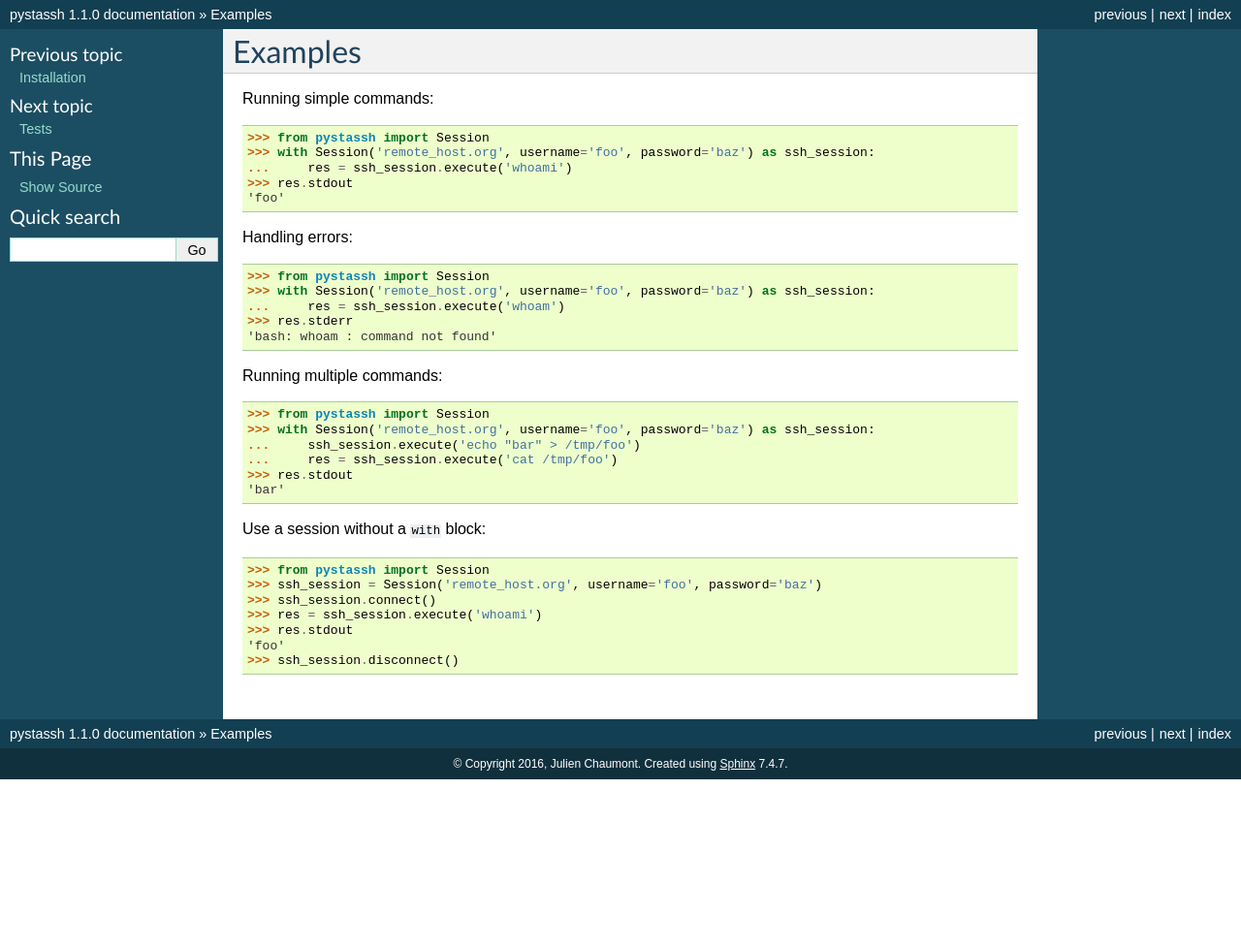
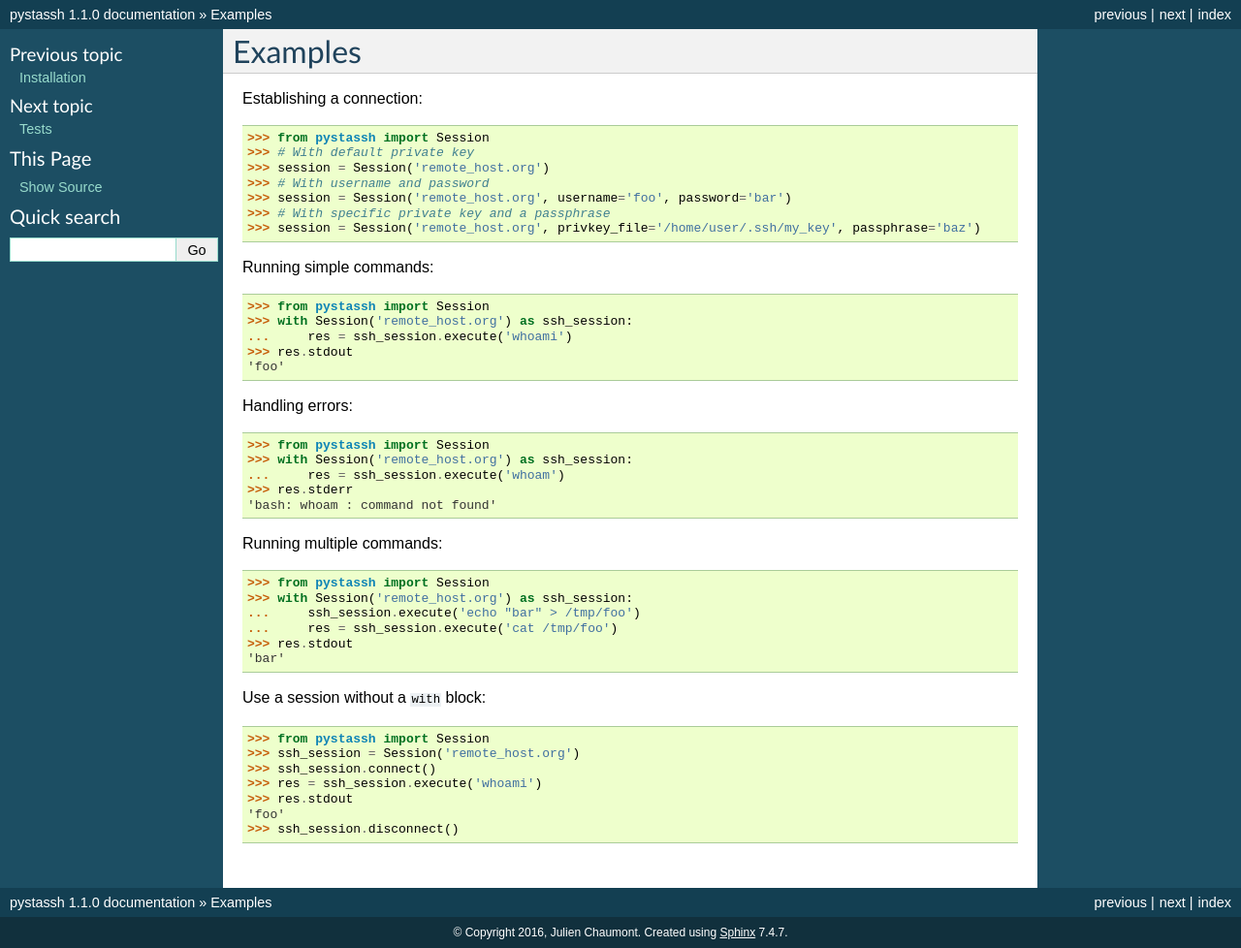
Before and after one commit to julienc91/pystassh, a Sphinx documentation site: the page built from docs/examples.rst, in a window 1280 px wide. Shown: the whole page at 97% size. Built offline with Sphinx 7.4.7, drawn with Linux system fonts in a browser that asks for light colours; before the commit the page ends 900 px from its top, so only the background shows below that.

Commit message:
update documentation with privkey_file parameter

```diff
--- a/docs/examples.rst
+++ b/docs/examples.rst
@@ -1,13 +1,27 @@
 ========
 Examples
 ========
+
+
+Establishing a connection:
+
+.. code-block :: python
+
+    >>> from pystassh import Session
+    >>> # With default private key
+    >>> session = Session('remote_host.org')
+    >>> # With username and password
+    >>> session = Session('remote_host.org', username='foo', password='bar')
+    >>> # With specific private key and a passphrase
+    >>> session = Session('remote_host.org', privkey_file='/home/user/.ssh/my_key', passphrase='baz')
+
 
 Running simple commands:
 
 .. code-block :: python
 
     >>> from pystassh import Session
-    >>> with Session('remote_host.org', username='foo', password='baz') as ssh_session:
+    >>> with Session('remote_host.org') as ssh_session:
     ...     res = ssh_session.execute('whoami')
     >>> res.stdout
     'foo'
@@ -17,7 +31,7 @@
 .. code-block :: python
 
     >>> from pystassh import Session
-    >>> with Session('remote_host.org', username='foo', password='baz') as ssh_session:
+    >>> with Session('remote_host.org') as ssh_session:
     ...     res = ssh_session.execute('whoam')
     >>> res.stderr
     'bash: whoam : command not found'
@@ -27,7 +41,7 @@
 .. code-block :: python
 
     >>> from pystassh import Session
-    >>> with Session('remote_host.org', username='foo', password='baz') as ssh_session:
+    >>> with Session('remote_host.org') as ssh_session:
     ...     ssh_session.execute('echo "bar" > /tmp/foo')
     ...     res = ssh_session.execute('cat /tmp/foo')
     >>> res.stdout
@@ -38,7 +52,7 @@
 .. code-block :: python
 
     >>> from pystassh import Session
-    >>> ssh_session = Session('remote_host.org', username='foo', password='baz')
+    >>> ssh_session = Session('remote_host.org')
     >>> ssh_session.connect()
     >>> res = ssh_session.execute('whoami')
     >>> res.stdout
```
Also changed, not shown: CHANGELOG.md (+5 -0 lines), README.md (+16 -4 lines).
